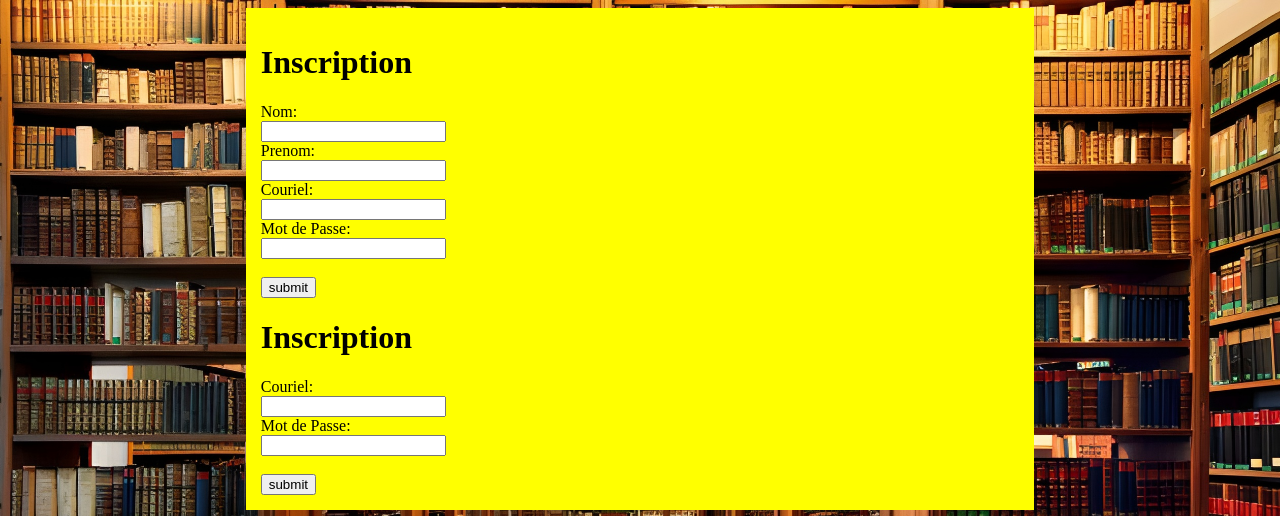
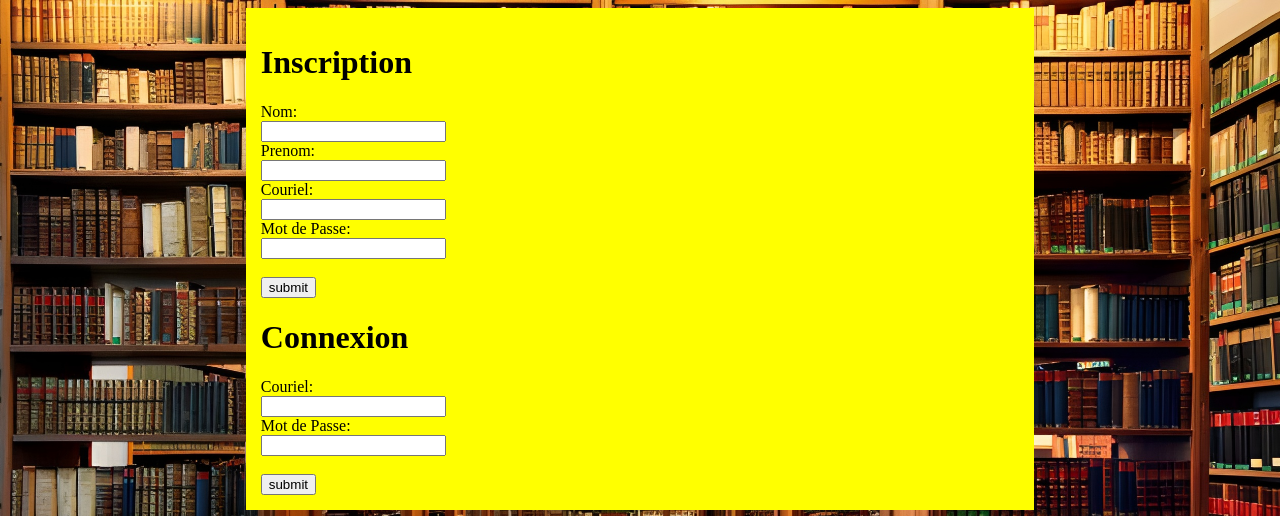
Before and after one commit to oulahcenelyna/librairie, a PHP site: page /index.html.php in a window 1280 px wide. Shown: the top 516 px of the page. Run offline with PHP 8.4, Linux system fonts and the light colour scheme; style sheets or scripts are compiled from the project's sources.

Commit message:
accueil et inscription

```diff
--- a/index.html.php
+++ b/index.html.php
@@ -8,6 +8,7 @@
     <link rel="stylesheet" href="Style/indexstyle.scss">
 </head>
 <body>
+	<!-- formulaire inscription -->
 <div class="center">
 <div class="formulaireInscription">
     <h1>Inscription </h1>
@@ -27,8 +28,9 @@
 		<input type="submit" name="envoyer" value="submit">
 	</form>
     </div>
+	<!-- Formulaire connexion -->
     <div class="formulaireConnexion">
-    <h1>Inscription </h1>
+    <h1>Connexion </h1>
     <form method="post" action="layouts/connexion.php">
         Couriel:<br>
 		<input type="email" name="courielFormConnexion">
```
